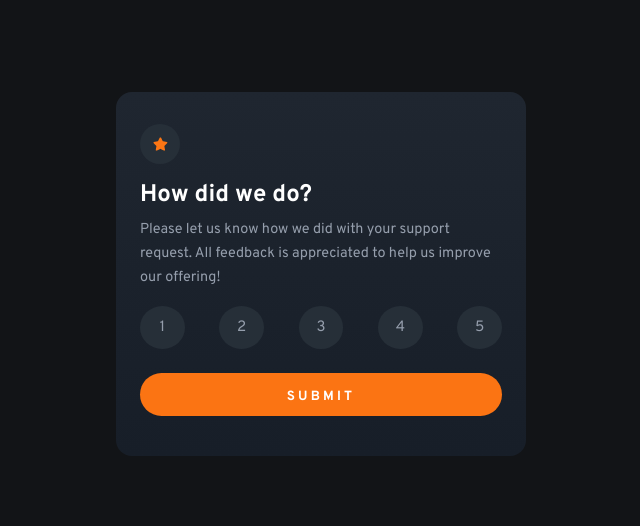
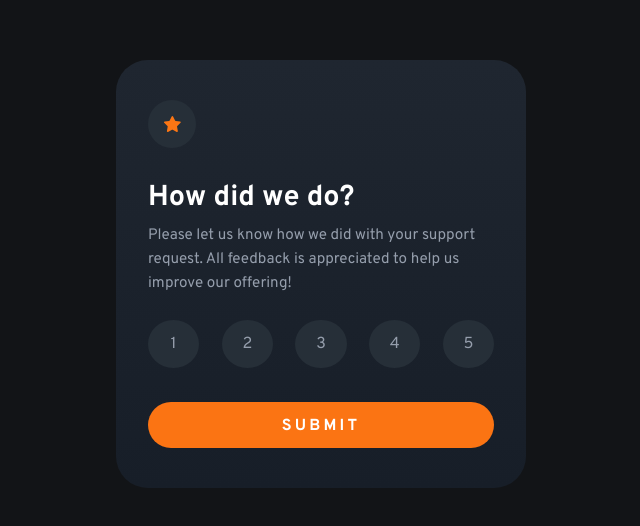
Before and after one commit to serhii-bielik/fm-interactive-rating-component, a plain HTML site: page index.html in a window 1280 px wide. Shown: the part 126-652 px from the top of the page, without its empty margins (319-959 px from the left). Drawn offline with Linux system fonts and the light colour scheme.

Commit message:
add desktop layout

```diff
--- a/style.css
+++ b/style.css
@@ -164,3 +164,55 @@ body {
 .hidden {
   display: none;
 }
+
+@media (min-width: 600px) {
+  .rating {
+    border-radius: 2rem;
+    padding: 2rem;
+  }
+
+  .rating__icon {
+    width: 3rem;
+    height: 3rem;
+    margin: 0.5rem 0 2rem 0;
+  }
+
+  .rating__icon-img {
+    transform: scale(1);
+  }
+
+  .rating__title {
+    font-size: 1.8rem;
+    margin-bottom: 0.5rem;
+  }
+
+  .rating__text {
+    font-size: 0.95rem;
+    line-height: 1.5rem;
+    margin-bottom: 1.5rem;
+  }
+
+  .rating__area {
+    margin-bottom: 0.6rem;
+  }
+
+  .rating__area-input-design {
+    width: 3.2rem;
+    height: 3rem;
+    font-size: 1rem;
+  }
+
+  .rating__area-submit {
+    font-size: 1rem;
+    margin-bottom: 0.5rem;
+  }
+
+  .rating__result_image {
+    transform: none;
+    margin: 0.5rem 0 2rem 0;
+  }
+
+  .rating__result {
+    font-size: 1rem;
+  }
+}
```
